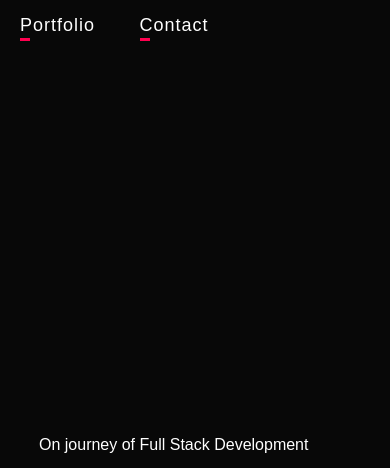
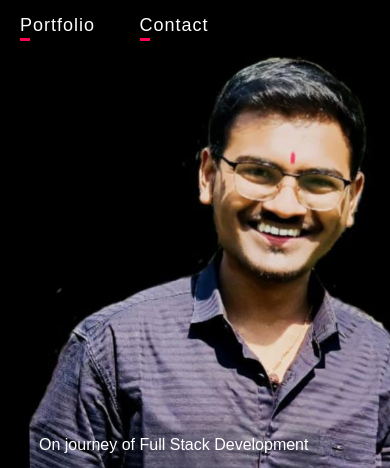
Before and after one commit to PratikGaikwad878/portfolio, a plain HTML site: page index.html in a window 390 px wide. Shown: the part 130-598 px from the top of the page. Drawn offline with Linux system fonts and the light colour scheme.

Commit message:
Update style.css

```diff
--- a/style.css
+++ b/style.css
@@ -15,7 +15,7 @@ body{
 #header{
   width: 100%;
   height: 100vh;
-  background-image:url(pg9.png.jpg) ;
+  background-image:url(images/pg9.png.jpg) ;
   background-size: cover;
   background-position: center;
 }
@@ -301,7 +301,7 @@ nav ul li a:hover::after{
 
 @media only screen and (max-width: 600px){
   #header{
-    background-image: url(pg15.png.jpg);
+    background-image: url(images/pg15.png.jpg);
   }
   .logo{
     width: 100px;
```
